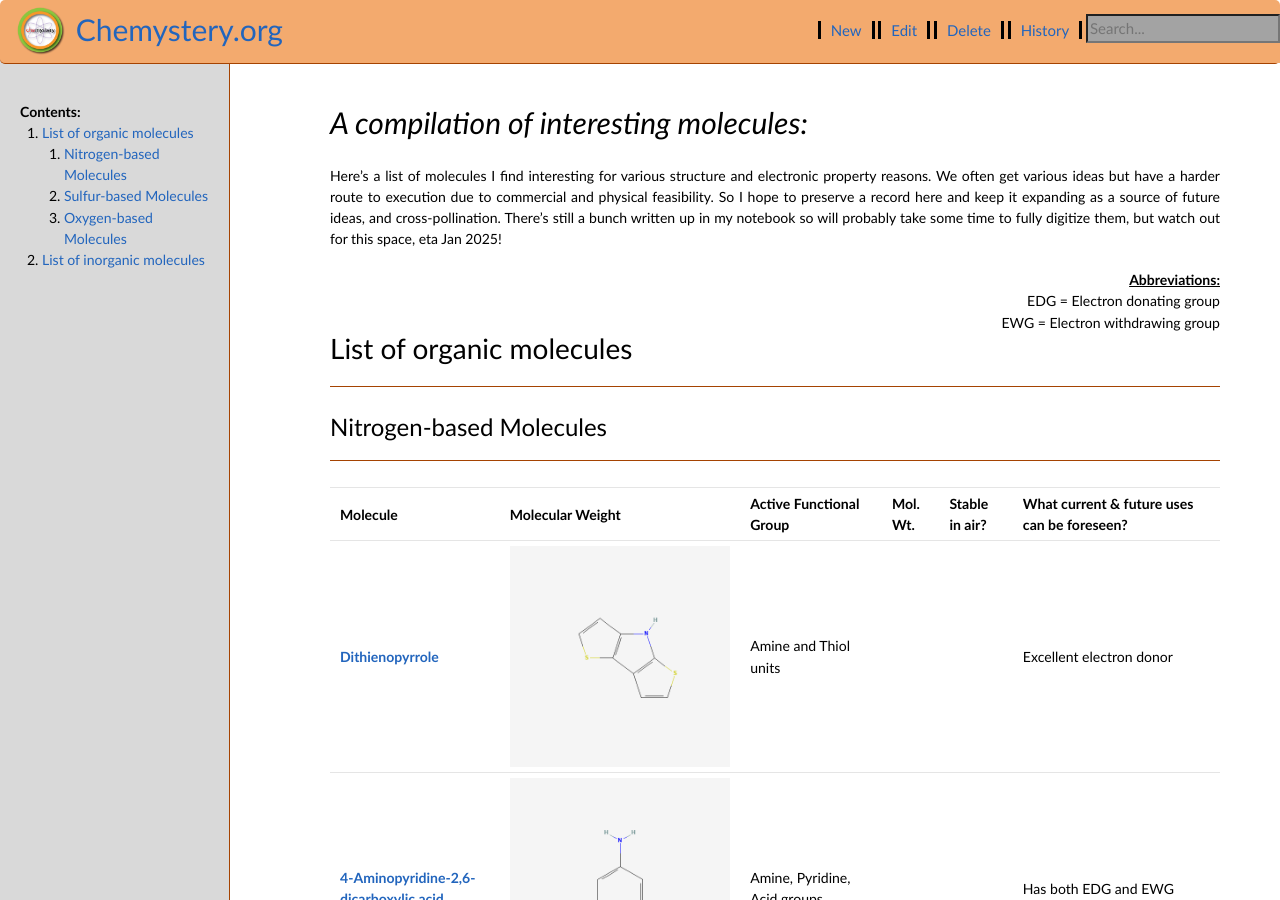
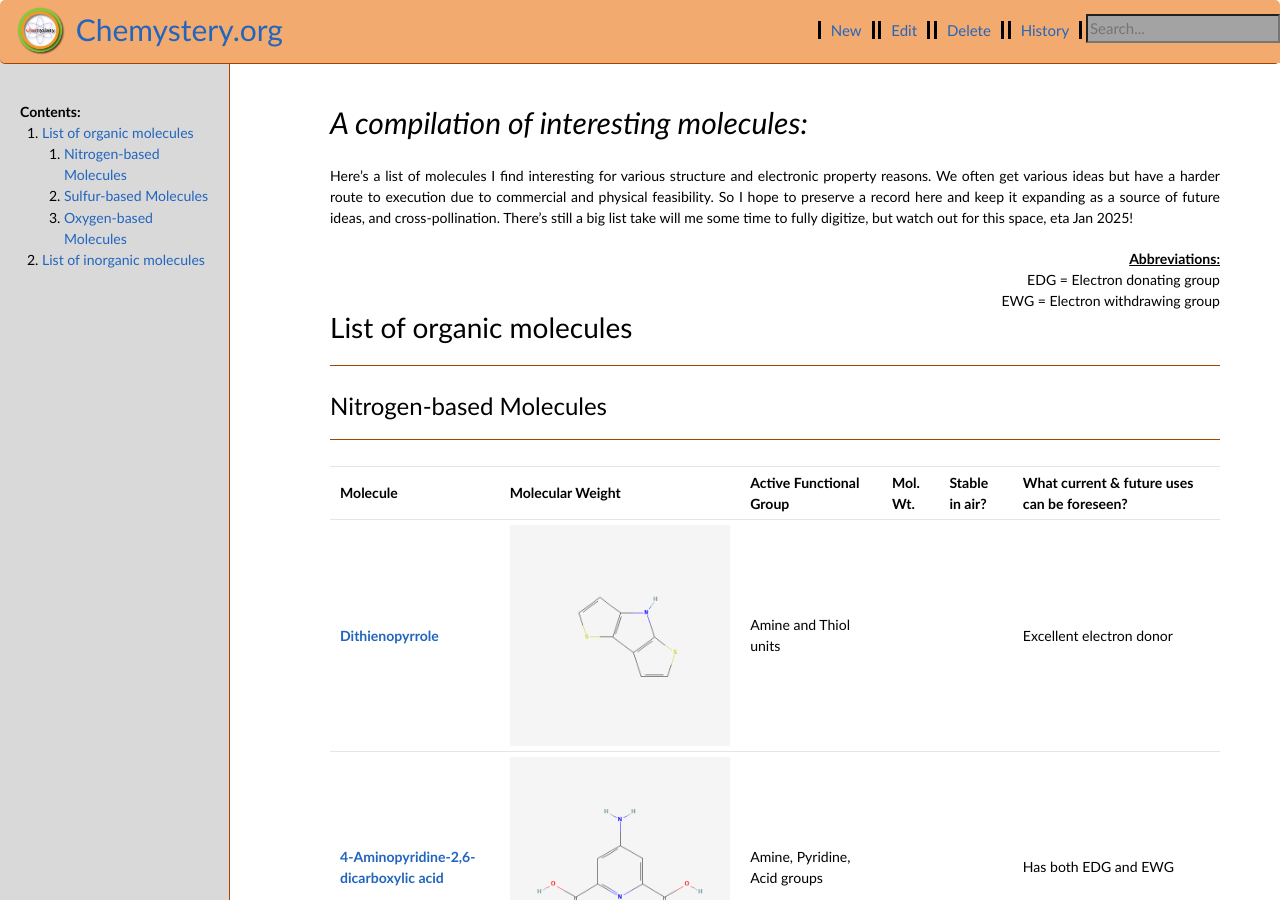
Before and after one commit to shantanukallakuri/shantanukallakuri.github.io, a Jekyll site: the page built from wiki/6_database_of_interesting_molecules.md, in a window 1280 px wide and 900 px high. Built offline with Jekyll 4.4.1, drawn with Linux system fonts in a browser that asks for light colours; nearby versions of some CDN libraries; our own code applies the rules of GitHub Pages for plain Markdown files.

Commit message:
#0068 - 092124 - Updated all pages and index and config and font, colors

```diff
--- a/wiki/6_database_of_interesting_molecules.md
+++ b/wiki/6_database_of_interesting_molecules.md
@@ -1,6 +1,6 @@
 <p style="font-size:30px; color:#000000;"><i>A compilation of interesting molecules:</i></p>
 
-Here's a list of molecules I find interesting for various structure and electronic property reasons. We often get various ideas but have a harder route to execution due to commercial and physical feasibility. So I hope to preserve a record here and keep it expanding as a source of future ideas, and cross-pollination. There's still a bunch written up in my notebook so will probably take some time to fully digitize them, but watch out for this space, eta Jan 2025!
+Here's a list of molecules I find interesting for various structure and electronic property reasons. We often get various ideas but have a harder route to execution due to commercial and physical feasibility. So I hope to preserve a record here and keep it expanding as a source of future ideas, and cross-pollination. There's still a big list take will me some time to fully digitize, but watch out for this space, eta Jan 2025!
 <div style='text-align:right'><u><b>Abbreviations:<br/></b></u>
 EDG = Electron donating group<br/>
 EWG = Electron withdrawing group<br/>
```
Also changed, not shown: 4 other files.
